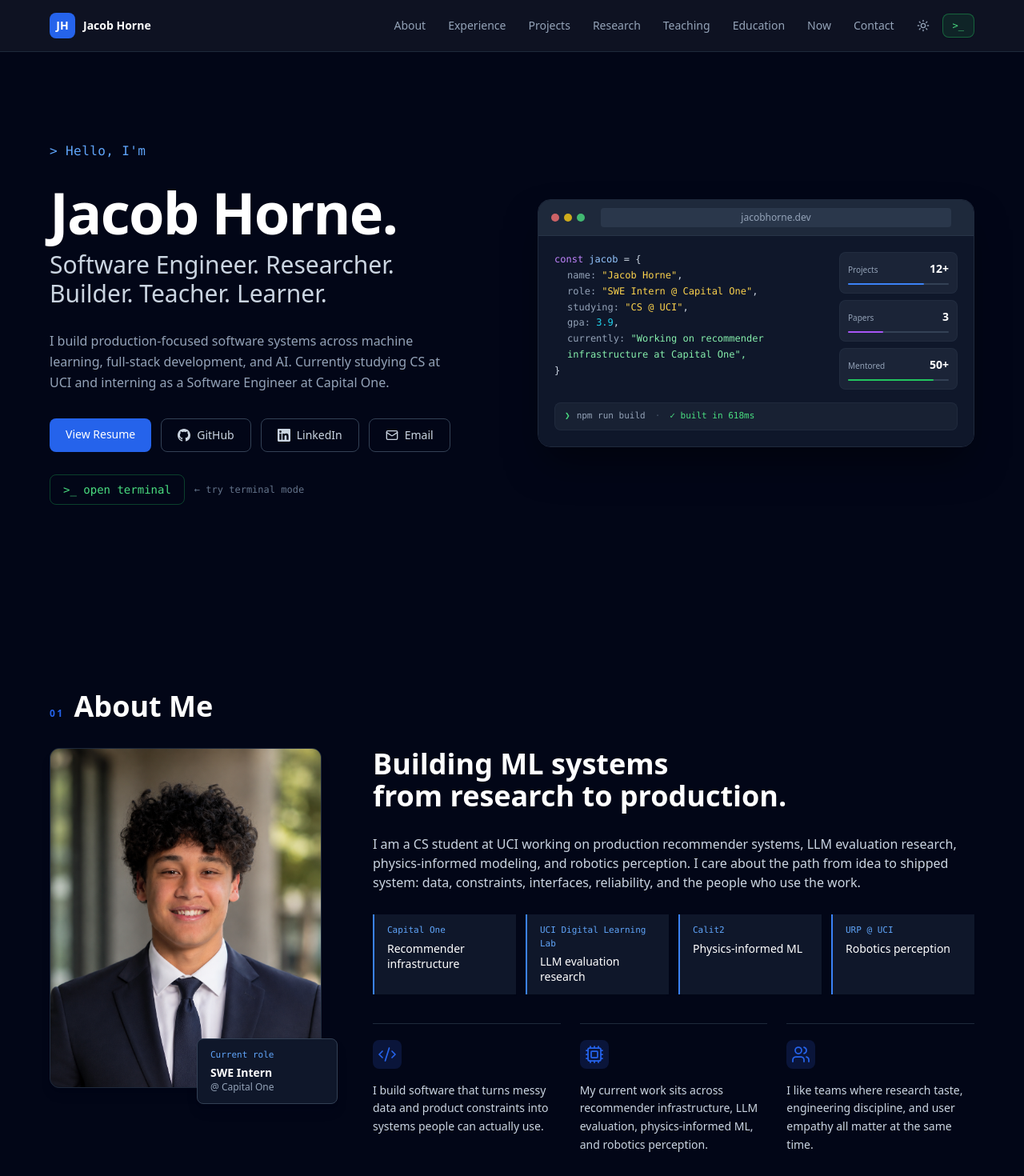
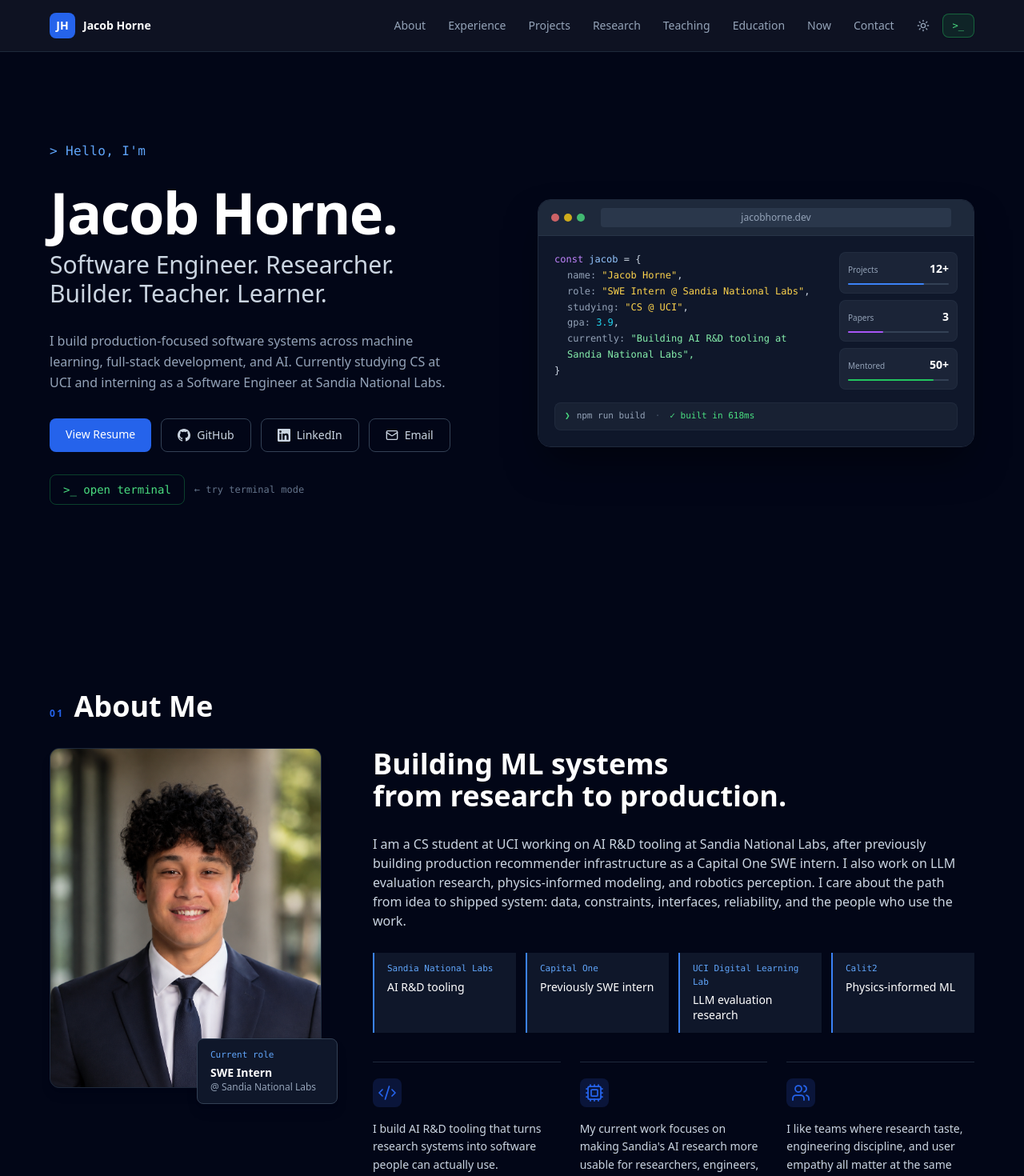
Before and after one commit to jacobhorne-jth/jacobhorne-jth.github.io, a React (Vite) app: page / in a window 1280 px wide. Shown: the top 1470 px of the page at 80% size. Built offline with nearby package versions, Linux system fonts and the light colour scheme.

Commit message:
Update hero with Sandia role

```diff
--- a/src/App.tsx
+++ b/src/App.tsx
@@ -552,11 +552,11 @@ type Project = {
 const aboutColumns: AboutColumn[] = [
   {
     Icon: Code2,
-    text: "I build software that turns messy data and product constraints into systems people can actually use.",
+    text: "I build AI R&D tooling that turns research systems into software people can actually use.",
   },
   {
     Icon: Cpu,
-    text: "My current work sits across recommender infrastructure, LLM evaluation, physics-informed ML, and robotics perception.",
+    text: "My current work focuses on making Sandia's AI research more usable for researchers, engineers, and mission users.",
   },
   {
     Icon: Users,
@@ -565,10 +565,10 @@ const aboutColumns: AboutColumn[] = [
 ];
 
 const aboutHighlights = [
-  { label: "Capital One", detail: "Recommender infrastructure" },
+  { label: "Sandia National Labs", detail: "AI R&D tooling" },
+  { label: "Capital One", detail: "Previously SWE intern" },
   { label: "UCI Digital Learning Lab", detail: "LLM evaluation research" },
   { label: "Calit2", detail: "Physics-informed ML" },
-  { label: "URP @ UCI", detail: "Robotics perception" },
 ];
 
 const experienceRoles: RoleEntry[] = [
@@ -1085,8 +1085,9 @@ function Navbar({
 // ─── Hero ─────────────────────────────────────────────────────────────────────
 
 const CURRENTLY_ITEMS = [
-  "Working on recommender infrastructure at Capital One",
-  "Building PySpark sampling pipelines for ML recommender evaluation",
+  "Building AI R&D tooling at Sandia National Labs",
+  "Making Sandia's AI research usable by real users",
+  "Previously built recommender infrastructure at Capital One",
   "Researching token-level confidence and LLM evaluation at DLL",
   "Researching physics-informed ML for thermal storage optimization",
   "Learning system design to understand the systems around me",
@@ -1132,7 +1133,7 @@ function LaptopVisual() {
             <div className="font-mono text-xs leading-[1.65] text-slate-300 overflow-hidden">
               <div><span className="text-purple-400">const</span> <span className="text-blue-300">jacob</span> = {"{"}</div>
               <div className="pl-4"><span className="text-slate-400">name:</span>{"      "}<span className="text-amber-300">"Jacob Horne"</span>,</div>
-              <div className="pl-4"><span className="text-slate-400">role:</span>{"      "}<span className="text-amber-300">"SWE Intern @ Capital One"</span>,</div>
+              <div className="pl-4"><span className="text-slate-400">role:</span>{"      "}<span className="text-amber-300">"SWE Intern @ Sandia National Labs"</span>,</div>
               <div className="pl-4"><span className="text-slate-400">studying:</span>{"  "}<span className="text-amber-300">"CS @ UCI"</span>,</div>
               <div className="pl-4"><span className="text-slate-400">gpa:</span>{"       "}<span className="text-cyan-400">3.9</span>,</div>
               <div className="pl-4 min-h-[3.3em]">
@@ -1194,7 +1195,7 @@ function Hero({ onOpenTerminal }: { onOpenTerminal: () => void }) {
             </div>
             <p className="text-base text-slate-400 leading-relaxed max-w-lg">
               I build production-focused software systems across machine learning, full-stack development,
-              and AI. Currently studying CS at UCI and interning as a Software Engineer at Capital One.
+              and AI. Currently studying CS at UCI and interning as a Software Engineer at Sandia National Labs.
             </p>
             {/* Buttons */}
             <div className="flex flex-wrap gap-3 pt-1">
@@ -1267,7 +1268,7 @@ function AboutSection() {
             <div className="absolute -bottom-5 -right-5 bg-white dark:bg-slate-900 border border-gray-200 dark:border-slate-700 shadow-lg shadow-slate-950/20 rounded-lg px-4 py-3 min-w-44">
               <p className="text-[11px] font-mono text-blue-600 dark:text-blue-400">Current role</p>
               <p className="mt-1 text-sm font-semibold text-gray-900 dark:text-white">SWE Intern</p>
-              <p className="text-xs text-gray-500 dark:text-slate-400">@ Capital One</p>
+              <p className="text-xs text-gray-500 dark:text-slate-400">@ Sandia National Labs</p>
             </div>
           </div>
 
@@ -1277,8 +1278,9 @@ function AboutSection() {
               Building ML systems<br className="hidden sm:block" /> from research to production.
             </h3>
             <p className="max-w-3xl text-sm md:text-base text-gray-600 dark:text-slate-300 leading-relaxed">
-              I am a CS student at UCI working on production recommender systems, LLM evaluation research,
-              physics-informed modeling, and robotics perception. I care about the path from idea to shipped
+              I am a CS student at UCI working on AI R&D tooling at Sandia National Labs, after previously
+              building production recommender infrastructure as a Capital One SWE intern. I also work on LLM
+              evaluation research, physics-informed modeling, and robotics perception. I care about the path from idea to shipped
               system: data, constraints, interfaces, reliability, and the people who use the work.
             </p>
             <div className="grid sm:grid-cols-2 lg:grid-cols-4 gap-3">
```
